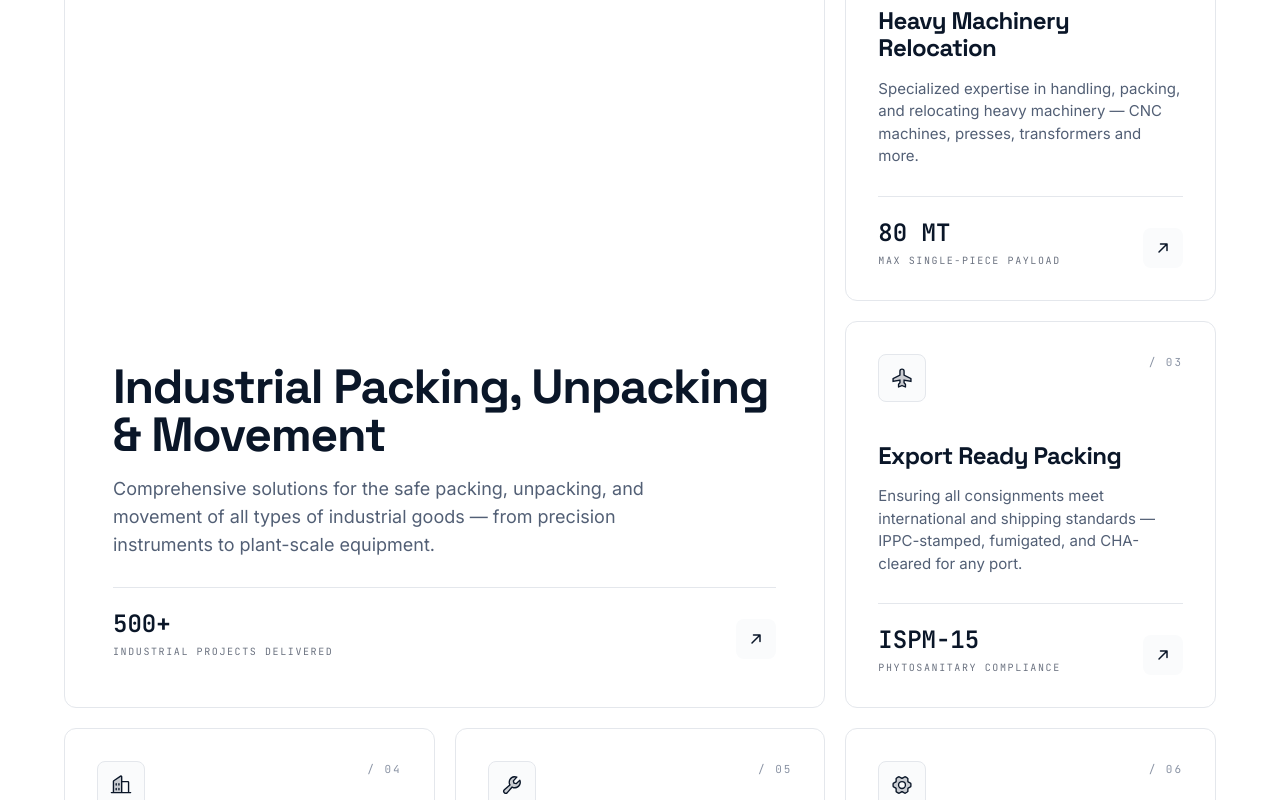
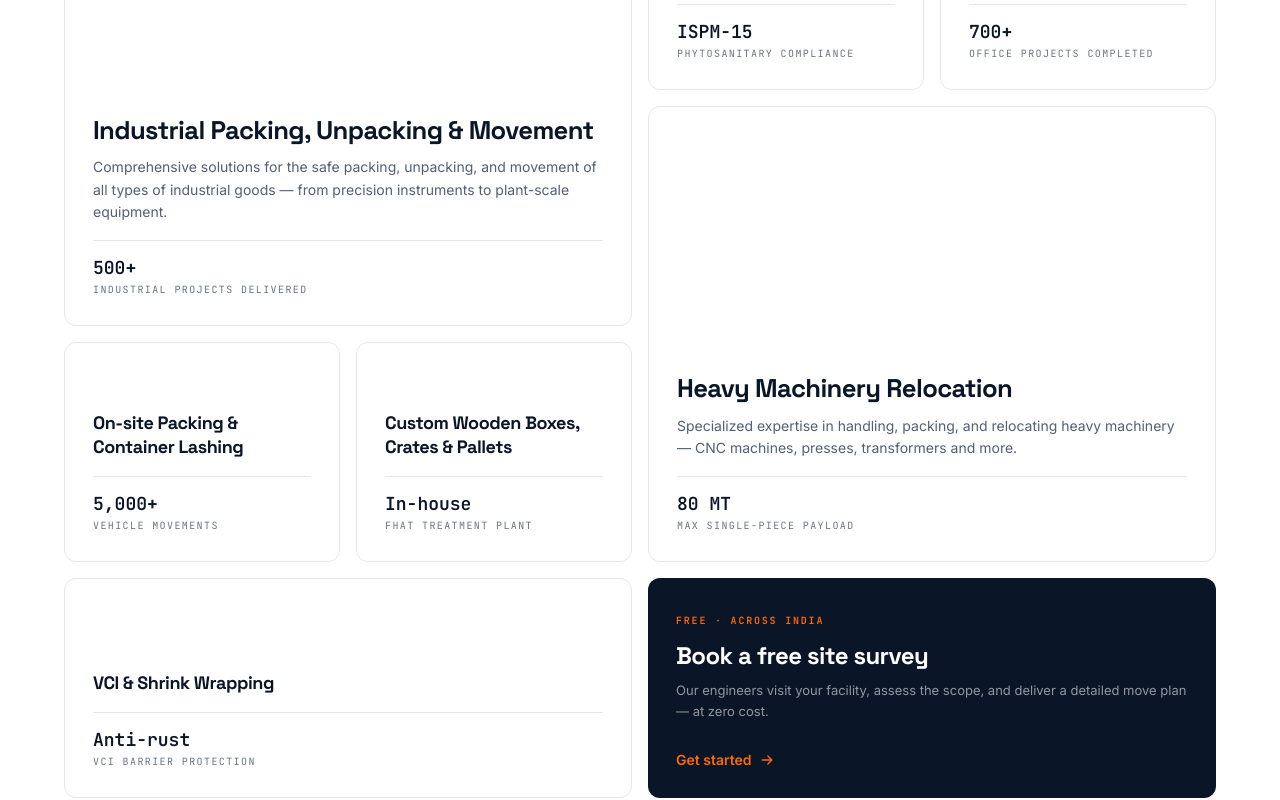
Before and after one commit to vivekreddy9036/neo_packers_movers, a Next.js app: page / in a window 1280 px wide. Shown: the part 1440-2240 px from the top of the page. Built offline with nearby package versions, Linux system fonts and the light colour scheme.

Commit message:
Updated services section as a Grid 8 by 8

```diff
--- a/components/sections/Services.tsx
+++ b/components/sections/Services.tsx
@@ -1,30 +1,48 @@
 "use client";
 
 import { motion } from "framer-motion";
-import { ArrowUpRight, Truck, Package, Airplane, GearSix, Buildings, Wrench, Drop } from "@phosphor-icons/react";
+import { ArrowRight } from "@phosphor-icons/react";
 import { services } from "@/lib/data";
 import { cn } from "@/lib/utils";
 
 const ease = [0.22, 1, 0.36, 1] as const;
 
-const ICONS: Record<string, typeof Truck> = {
-  "industrial-packing": Package,
-  "heavy-machinery-relocation": Truck,
-  "export-packing": Airplane,
-  "office-relocation": Buildings,
-  "on-site-packing": Wrench,
-  "custom-crating": GearSix,
-  "vci-shrink-wrapping": Drop,
+const BENTO: Record<string, { grid: string; large: boolean }> = {
+  "industrial-packing": {
+    grid: "lg:col-start-1 lg:col-span-2 lg:row-start-1 lg:row-span-2",
+    large: true,
+  },
+  "export-packing": {
+    grid: "lg:col-start-3 lg:col-span-1 lg:row-start-1 lg:row-span-1",
+    large: false,
+  },
+  "office-relocation": {
+    grid: "lg:col-start-4 lg:col-span-1 lg:row-start-1 lg:row-span-1",
+    large: false,
+  },
+  "heavy-machinery-relocation": {
+    grid: "lg:col-start-3 lg:col-span-2 lg:row-start-2 lg:row-span-2",
+    large: true,
+  },
+  "on-site-packing": {
+    grid: "lg:col-start-1 lg:col-span-1 lg:row-start-3 lg:row-span-1",
+    large: false,
+  },
+  "custom-crating": {
+    grid: "lg:col-start-2 lg:col-span-1 lg:row-start-3 lg:row-span-1",
+    large: false,
+  },
+  "vci-shrink-wrapping": {
+    grid: "lg:col-start-1 lg:col-span-2 lg:row-start-4 lg:row-span-1",
+    large: false,
+  },
 };
 
 export function Services() {
-  const featured = services.find((s) => s.feature);
-  const rest = services.filter((s) => !s.feature);
-
   return (
     <section id="services" className="section-py bg-canvas">
       <div className="container-x">
-        <div className="flex flex-col md:flex-row md:items-end md:justify-between gap-6 mb-16">
+        <div className="flex flex-col md:flex-row md:items-end md:justify-between gap-6 mb-12">
           <div className="max-w-2xl">
             <p className="display-eyebrow mb-4">What we move</p>
             <h2 className="display-h2">
@@ -34,105 +52,88 @@ export function Services() {
             </h2>
           </div>
           <p className="lead max-w-md">
-            Five specialist disciplines, one accountability chain. Every brief
+            Seven specialist disciplines, one accountability chain. Every brief
             ships through the same engineering-grade workflow.
           </p>
         </div>
 
-        <div className="grid grid-cols-1 md:grid-cols-2 lg:grid-cols-3 gap-5">
-          {featured && (
-            <ServiceCard
-              service={featured}
-              className="md:col-span-2 lg:row-span-2"
-              large
-            />
-          )}
-          {rest.map((service, i) => (
-            <motion.div
-              key={service.slug}
-              initial={{ opacity: 0, y: 24 }}
-              whileInView={{ opacity: 1, y: 0 }}
-              viewport={{ once: true, margin: "-80px" }}
-              transition={{ duration: 0.6, ease, delay: i * 0.05 }}
-            >
-              <ServiceCard service={service} />
-            </motion.div>
-          ))}
+        <div className="grid grid-cols-1 md:grid-cols-2 lg:grid-cols-4 lg:grid-rows-[220px_220px_220px_220px] gap-4">
+          {services.map((service, i) => {
+            const meta = BENTO[service.slug];
+            const isLarge = meta?.large ?? false;
+
+            return (
+              <motion.div
+                key={service.slug}
+                initial={{ opacity: 0, y: 20 }}
+                whileInView={{ opacity: 1, y: 0 }}
+                viewport={{ once: true, margin: "-60px" }}
+                transition={{ duration: 0.5, ease, delay: i * 0.05 }}
+                className={cn(
+                  "flex flex-col bg-white border border-slate-100 rounded-xl p-7 min-h-[200px]",
+                  meta?.grid ?? ""
+                )}
+              >
+                {/* Content pushed to bottom */}
+                <div className="flex-1 flex flex-col justify-end">
+                  <h3
+                    className={cn(
+                      "font-display font-bold text-ink-900 tracking-tight-display",
+                      isLarge
+                        ? "text-2xl lg:text-[1.6rem] leading-snug"
+                        : "text-lg leading-snug"
+                    )}
+                  >
+                    {service.title}
+                  </h3>
+
+                  {isLarge && (
+                    <p className="mt-2 text-slate-600 text-[14px] leading-relaxed">
+                      {service.blurb}
+                    </p>
+                  )}
+
+                  <div className="mt-4 pt-4 border-t border-slate-100">
+                    <p className="num text-lg font-bold text-ink-900 leading-tight">
+                      {service.stat}
+                    </p>
+                    <p className="num mt-0.5 text-[10px] uppercase tracking-[0.14em] text-slate-500">
+                      {service.statLabel}
+                    </p>
+                  </div>
+                </div>
+              </motion.div>
+            );
+          })}
+
+          {/* 8th card — CTA */}
+          <motion.a
+            href="#lead-form"
+            initial={{ opacity: 0, y: 20 }}
+            whileInView={{ opacity: 1, y: 0 }}
+            viewport={{ once: true, margin: "-60px" }}
+            transition={{ duration: 0.5, ease, delay: 0.35 }}
+            className="group flex flex-col justify-between bg-ink-900 rounded-xl p-7 min-h-[200px] lg:col-start-3 lg:col-span-2 lg:row-start-4 lg:row-span-1 transition-all duration-300 hover:-translate-y-1 hover:shadow-elevated"
+          >
+            <div>
+              <span className="inline-block text-[10px] num uppercase tracking-[0.18em] text-signal-500 font-semibold mb-3">
+                Free · Across India
+              </span>
+              <h3 className="font-display font-bold text-white text-xl lg:text-2xl tracking-tight-display leading-snug">
+                Book a free site survey
+              </h3>
+              <p className="mt-2 text-white/55 text-[13px] leading-relaxed">
+                Our engineers visit your facility, assess the scope, and deliver a
+                detailed move plan — at zero cost.
+              </p>
+            </div>
+            <div className="flex items-center gap-2 mt-4 text-signal-500 text-sm font-semibold group-hover:gap-3 transition-all duration-200">
+              Get started
+              <ArrowRight size={14} weight="bold" />
+            </div>
+          </motion.a>
         </div>
       </div>
     </section>
   );
 }
-
-function ServiceCard({
-  service,
-  className,
-  large = false,
-}: {
-  service: (typeof services)[number];
-  className?: string;
-  large?: boolean;
-}) {
-  const Icon = ICONS[service.slug] ?? Truck;
-  const idx = services.indexOf(service) + 1;
-
-  return (
-    <a
-      href={`#service-${service.slug}`}
-      className={cn(
-        "group relative flex flex-col bg-white border border-slate-100 rounded-xl overflow-hidden transition-all duration-300 ease-premium hover:-translate-y-1 hover:shadow-elevated hover:border-slate-200",
-        large ? "p-10 lg:p-12 min-h-[460px]" : "p-8 min-h-[300px]",
-        className
-      )}
-    >
-      <div className="flex items-start justify-between">
-        <div
-          className={cn(
-            "grid place-items-center rounded-lg border border-slate-100 bg-canvas-50 transition-colors duration-300 group-hover:bg-ink-900 group-hover:border-ink-900",
-            large ? "h-14 w-14" : "h-12 w-12"
-          )}
-        >
-          <Icon
-            size={large ? 26 : 22}
-            weight="duotone"
-            className="text-ink-900 transition-colors duration-300 group-hover:text-signal-500"
-          />
-        </div>
-        <span className="num text-[11px] uppercase tracking-[0.18em] text-slate-400">
-          / {String(idx).padStart(2, "0")}
-        </span>
-      </div>
-
-      <div className={cn("flex-1 flex flex-col justify-end", large ? "mt-12" : "mt-10")}>
-        <h3
-          className={cn(
-            "font-display font-bold text-ink-900 tracking-tight-display",
-            large ? "text-4xl lg:text-5xl leading-[1.04]" : "text-2xl leading-[1.15]"
-          )}
-        >
-          {service.title}
-        </h3>
-        <p
-          className={cn(
-            "mt-4 text-slate-600 leading-relaxed",
-            large ? "text-lg max-w-xl" : "text-[15px]"
-          )}
-        >
-          {service.blurb}
-        </p>
-
-        <div className="mt-7 pt-5 border-t border-slate-100 flex items-end justify-between">
-          <div>
-            <p className="num text-2xl font-bold text-ink-900">{service.stat}</p>
-            <p className="num mt-1 text-[10px] uppercase tracking-[0.16em] text-slate-500">
-              {service.statLabel}
-            </p>
-          </div>
-          <div className="grid h-10 w-10 place-items-center rounded-lg bg-canvas-50 text-ink-900 transition-all duration-200 ease-premium group-hover:bg-signal-500 group-hover:text-white group-hover:rotate-45">
-            <ArrowUpRight size={16} weight="bold" />
-          </div>
-        </div>
-      </div>
-    </a>
-  );
-}
```
